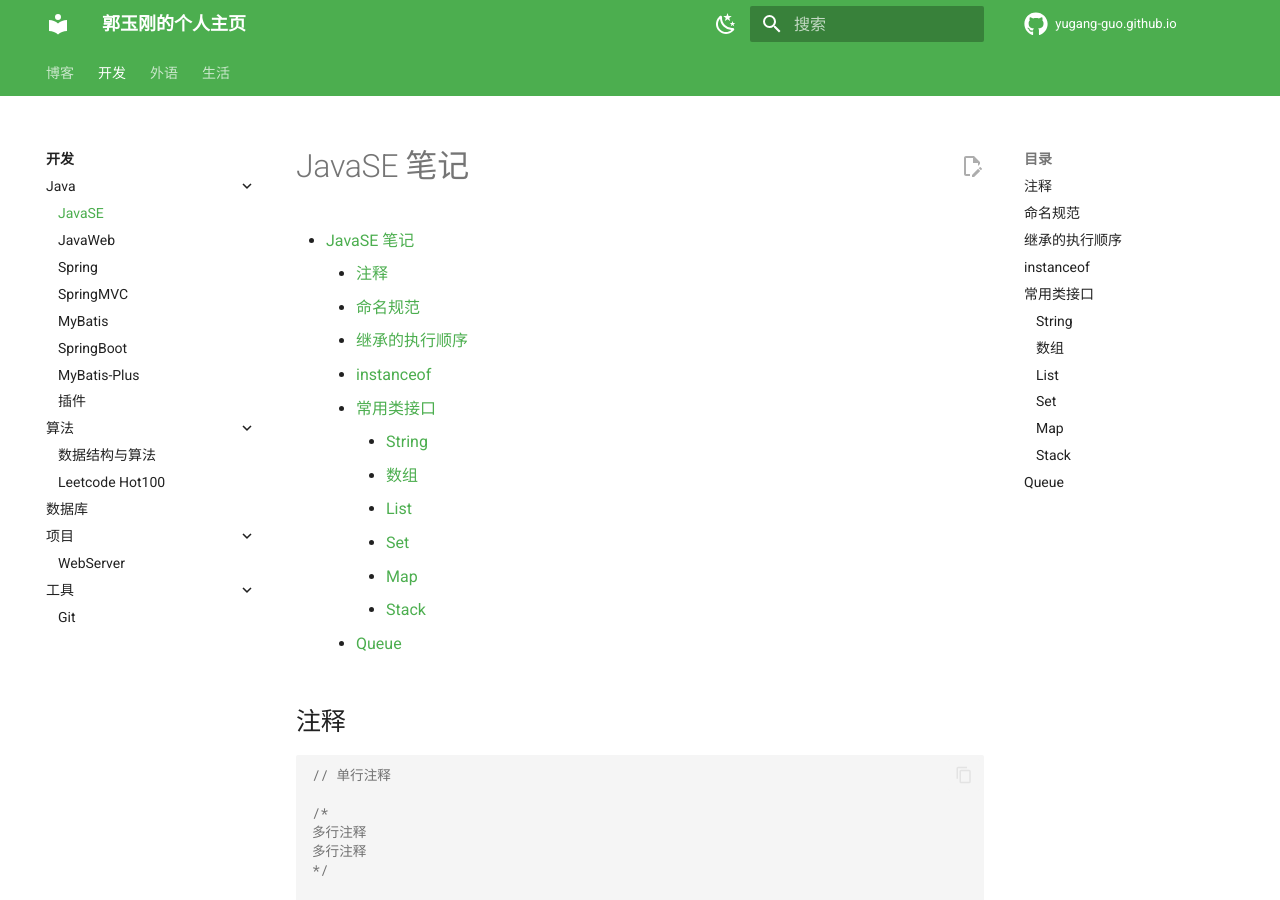
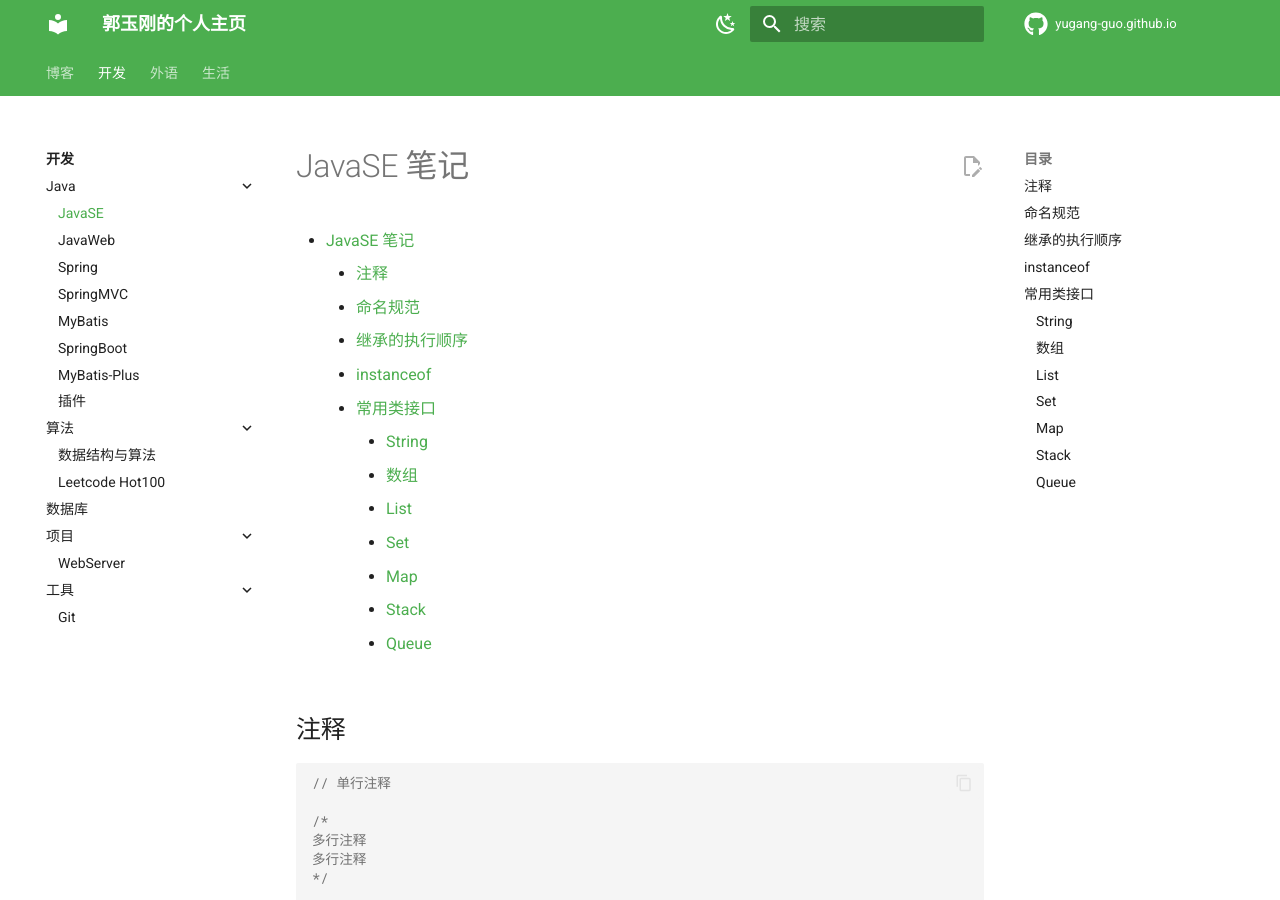
Before and after one commit to yugang-guo/yugang-guo.github.io, an MkDocs documentation site: the page built from docs/Dev/JavaSE.md, in a window 1280 px wide and 900 px high. Built offline with MkDocs 1.6.1 and Material for MkDocs 9.7.7, drawn with Linux system fonts in a browser that asks for light colours; nearby versions of some CDN libraries; library files that are not in the unit come from our copies; comment, search, counter and statistics services are not loaded.

````diff
--- a/docs/Dev/JavaSE.md
+++ b/docs/Dev/JavaSE.md
@@ -231,7 +231,7 @@ int size();
 int search(Object item);
 ```
 
-## Queue
+### Queue
 
 ```java
 Queue<Object> que = new LinkedList<>();
````
